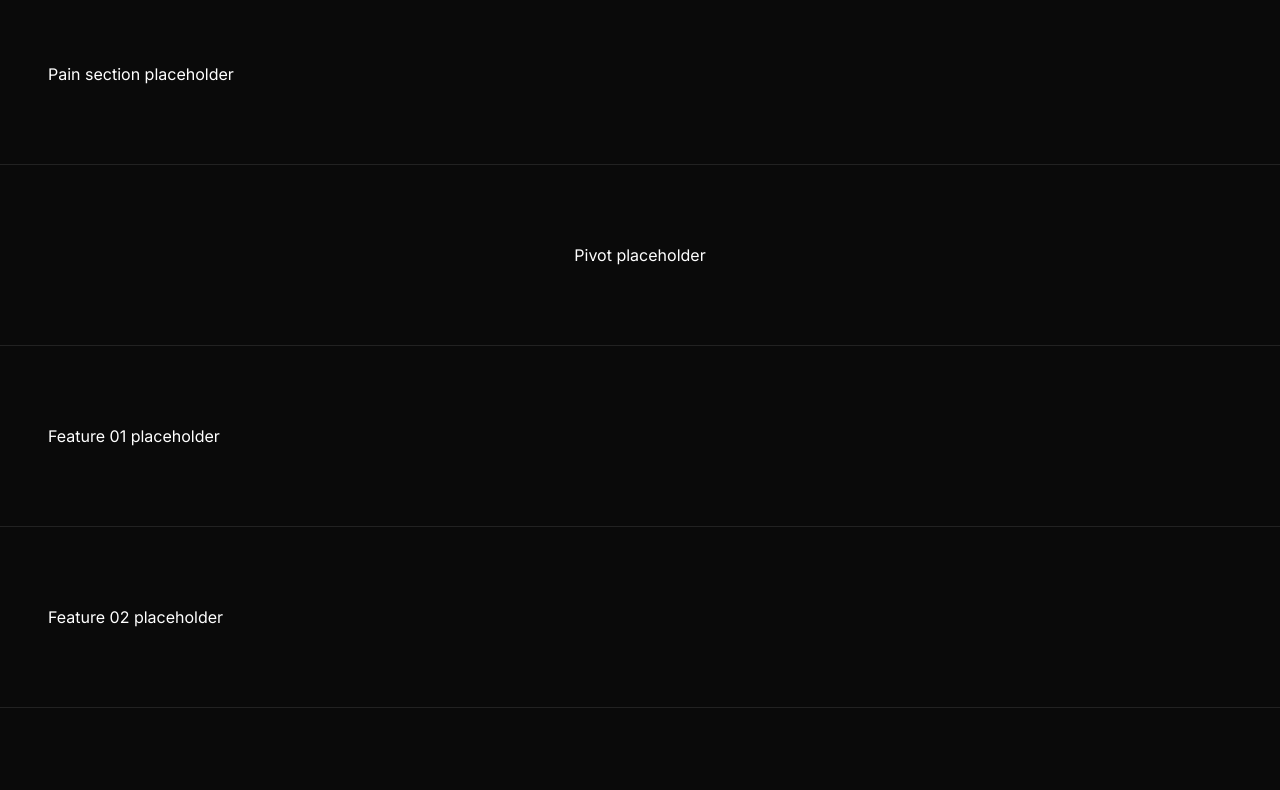
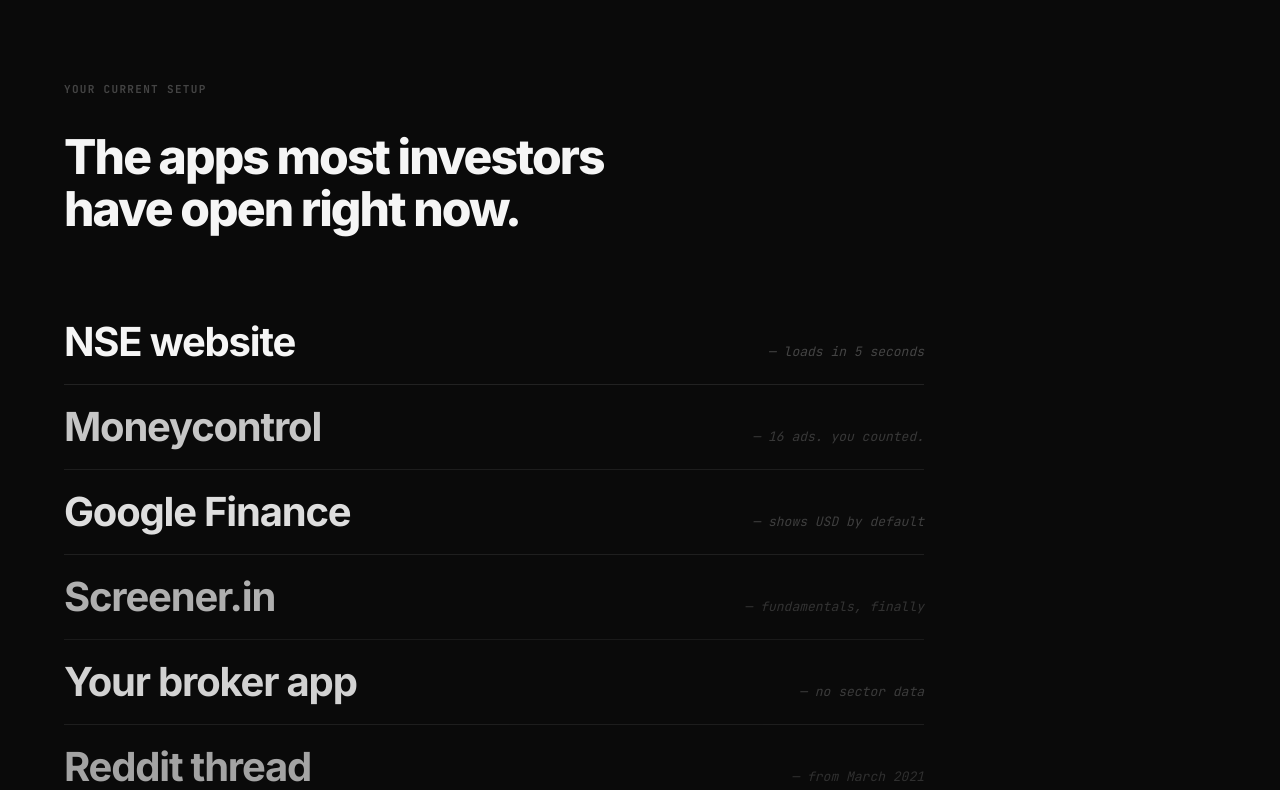
Before and after one commit to Saransh1650/Ziro-Market-Website, a Next.js app: page / in a window 1280 px wide. Shown: the part 1300-2090 px from the top of the page. Built offline with nearby package versions, Linux system fonts and the light colour scheme.

Commit message:
feat: add PainSection — chaos list of platforms

```diff
--- a/app/page.tsx
+++ b/app/page.tsx
@@ -3,9 +3,9 @@ import ScrollRevealObserver from '@/components/ScrollRevealObserver';
 import Navbar from '@/components/Navbar';
 import Hero from '@/components/Hero';
 import Marquee from '@/components/Marquee';
+import PainSection from '@/components/PainSection';
 import Waitlist from '@/components/Waitlist';
 import Footer from '@/components/Footer';
-function PainSection() { return <section style={{ background: '#0a0a0a', padding: '80px 48px', color: '#fff' }}>Pain section placeholder</section>; }
 function Pivot() { return <section style={{ background: '#0a0a0a', padding: '80px 48px', color: '#fff', textAlign: 'center', borderTop: '1px solid #222' }}>Pivot placeholder</section>; }
 function FeatureSplit({ num }: { num: string }) { return <section style={{ background: '#0a0a0a', padding: '80px 48px', color: '#fff', borderTop: '1px solid #222' }}>Feature {num} placeholder</section>; }
 function ScreenshotMosaic() { return <section style={{ background: '#0a0a0a', padding: '60px 0', borderTop: '1px solid #222', color: '#fff' }}>Mosaic placeholder</section>; }
--- /dev/null
+++ b/components/PainSection.tsx
@@ -0,0 +1,95 @@
+const painItems = [
+  { app: 'NSE website',        note: 'loads in 5 seconds' },
+  { app: 'Moneycontrol',       note: '16 ads. you counted.' },
+  { app: 'Google Finance',     note: 'shows USD by default' },
+  { app: 'Screener.in',        note: 'fundamentals, finally' },
+  { app: 'Your broker app',    note: 'no sector data' },
+  { app: 'Reddit thread',      note: 'from March 2021' },
+  { app: 'That Twitter list',  note: 'person stopped posting' },
+];
+
+const opacities = [1, 0.8, 0.9, 0.7, 0.85, 0.65, 0.6];
+
+export default function PainSection() {
+  return (
+    <section
+      id="pain"
+      style={{
+        background: 'var(--bg)',
+        padding: 'clamp(80px, 12vh, 140px) clamp(24px, 5vw, 120px)',
+      }}
+    >
+      <p
+        style={{
+          fontFamily: 'var(--mono)',
+          fontSize: '11px',
+          fontWeight: 700,
+          letterSpacing: '0.12em',
+          color: 'var(--text-4)',
+          textTransform: 'uppercase',
+          marginBottom: '32px',
+        }}
+      >
+        YOUR CURRENT SETUP
+      </p>
+
+      <h2
+        data-reveal="up"
+        style={{
+          fontSize: 'clamp(28px, 4vw, 48px)',
+          fontWeight: 800,
+          color: 'var(--text-1)',
+          letterSpacing: '-0.04em',
+          marginBottom: '64px',
+          maxWidth: '600px',
+          lineHeight: 1.1,
+        }}
+      >
+        The apps most investors<br />have open right now.
+      </h2>
+
+      <div style={{ maxWidth: '860px' }}>
+        {painItems.map((item, idx) => (
+          <div
+            key={idx}
+            data-reveal="up"
+            data-delay={String(idx * 80)}
+            style={{
+              display: 'flex',
+              alignItems: 'baseline',
+              justifyContent: 'space-between',
+              padding: '22px 0',
+              borderBottom: '1px solid var(--border)',
+              opacity: opacities[idx],
+              gap: '24px',
+            }}
+          >
+            <span
+              style={{
+                fontSize: 'clamp(22px, 3.5vw, 40px)',
+                fontWeight: 700,
+                color: 'var(--text-1)',
+                letterSpacing: '-0.03em',
+                lineHeight: 1,
+              }}
+            >
+              {item.app}
+            </span>
+            <span
+              style={{
+                fontFamily: 'var(--mono)',
+                fontSize: '13px',
+                color: 'var(--text-4)',
+                fontStyle: 'italic',
+                flexShrink: 0,
+                textAlign: 'right',
+              }}
+            >
+              — {item.note}
+            </span>
+          </div>
+        ))}
+      </div>
+    </section>
+  );
+}
```
